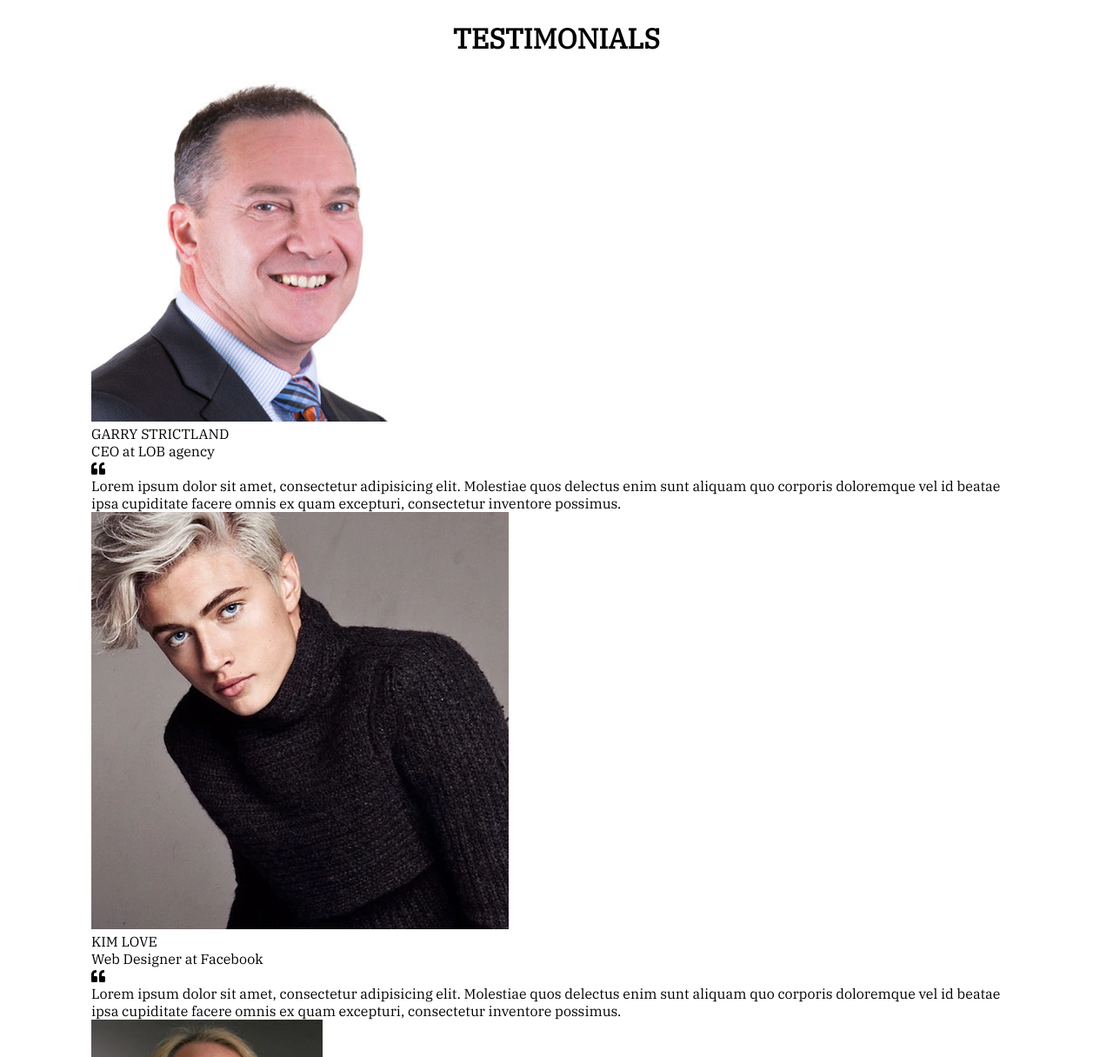
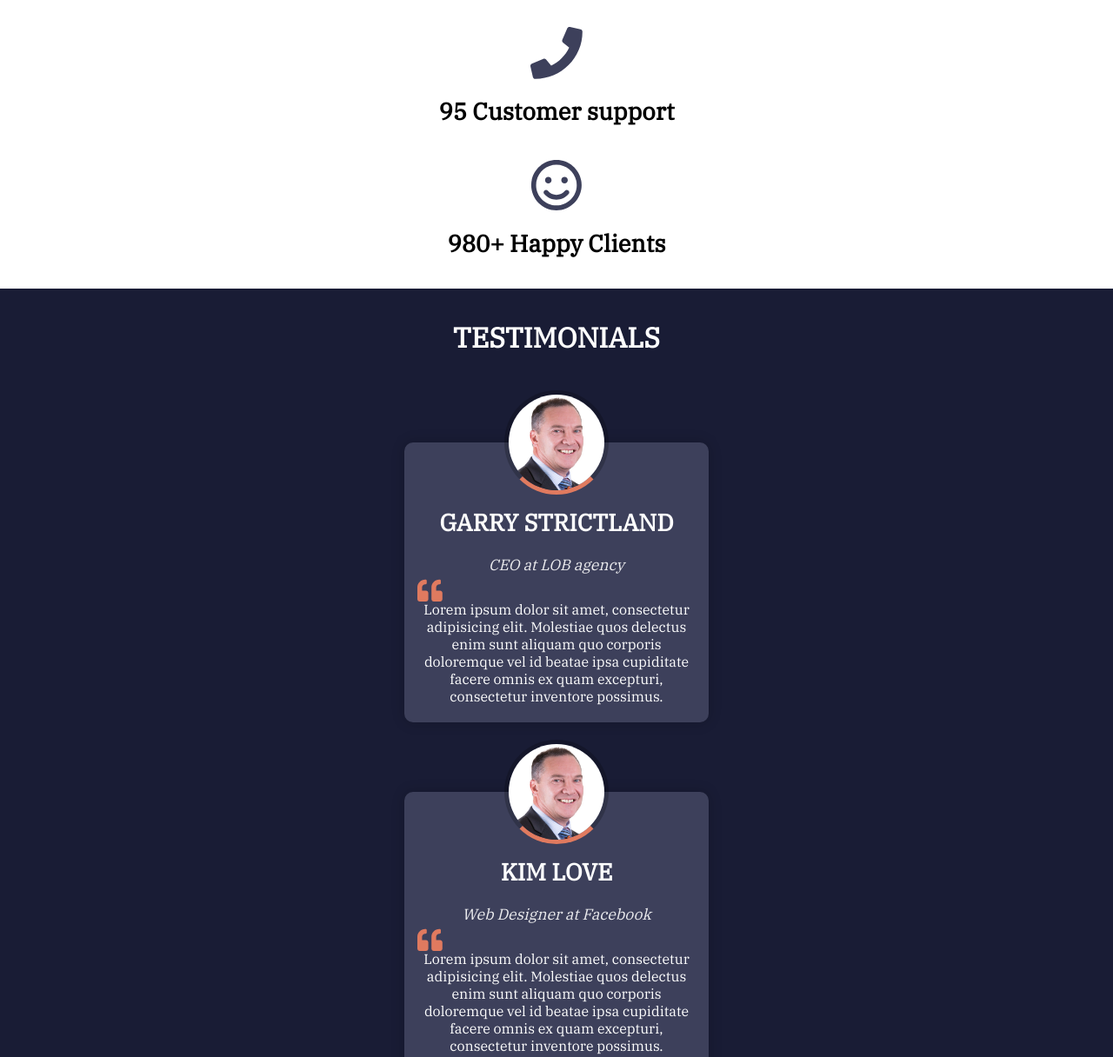
Before and after one commit to shreyakapoor08/MY-PORTFOLIO, a plain HTML site: page index.html in a window 1280 px wide. Shown: the part 10208-11424 px from the top of the page at 87% size. Drawn offline with Linux system fonts and the light colour scheme.

Commit message:
testimonial done

```diff
--- a/css/style.css
+++ b/css/style.css
@@ -358,3 +358,68 @@ navigation a:hover{
 }
 
 /*portfolio end*/
+
+/*by numbers start*/
+.fact{
+    margin: 20px 0;
+    text-align: center;
+    font-size: 1.7em;
+}
+.fact-icon{
+    font-size: 2.2em;
+    padding: 10px 0;
+    color: #3d405b;
+}
+.fact-text{
+    font-weight: bold;
+}
+
+/*by numbers end*/
+
+/*testimonial start*/
+#testimonials{
+    color: white;
+    background-color: #191c35;
+}
+.testimonial{
+    margin: 80px auto;
+    box-shadow: 0px 0px 15px rgba(0,0,0,0.2);
+    text-align: center;
+    background-color: #3d405b;
+    border-radius: 10px;
+    max-width: 350px;
+}
+.testimonial img{
+    height: 120px;
+    width: 120px;
+    border: 5px solid rgba(0,0,0,0.2);
+    border-bottom: 5px solid #e07a5f;
+    border-radius: 50%;
+    margin-top: -60px;
+}
+.testimonial-author .name{
+    text-transform: uppercase;
+    font-weight: bold;
+    font-size: 1.7em;
+    padding: 10px 0;
+}
+.testimonial-author .position{
+    padding: 10px 0;
+    font-style: italic;
+    opacity: 0.9;
+    font-size: 1.1em;
+}
+.testimonial-content .text{
+    padding: 20px;
+}
+.testimonial-content{
+    position: relative; /*icon will be placed according to the testimonial content */
+}
+.testimonial-content .icon{
+    font-size: 1.8em;
+    position: absolute;
+    left: 15px;
+    top: -10px;
+    color: #e07a5f;
+}
+/*testimonial end*/
--- a/index.html
+++ b/index.html
@@ -462,7 +462,7 @@
     <!--by numbers end-->
 
     <!--    testimonials start-->
-    <section id="testimonial">
+    <section id="testimonials">
         <div class="container">
             <h2 class="section-title">
                 TESTIMONIALS
@@ -493,7 +493,7 @@
                 <div class="testimonial">
                     <div class="testimonial-author">
                         <div class="img">
-                            <img src="img/b6.jpg" alt="">
+                            <img src="img/b5.jpg" alt="">
                         </div>
                         <div class="name">
                             <p>KIM LOVE</p>
```
Also changed, not shown: img/b1.jpg, img/b6.jpg (deleted).
